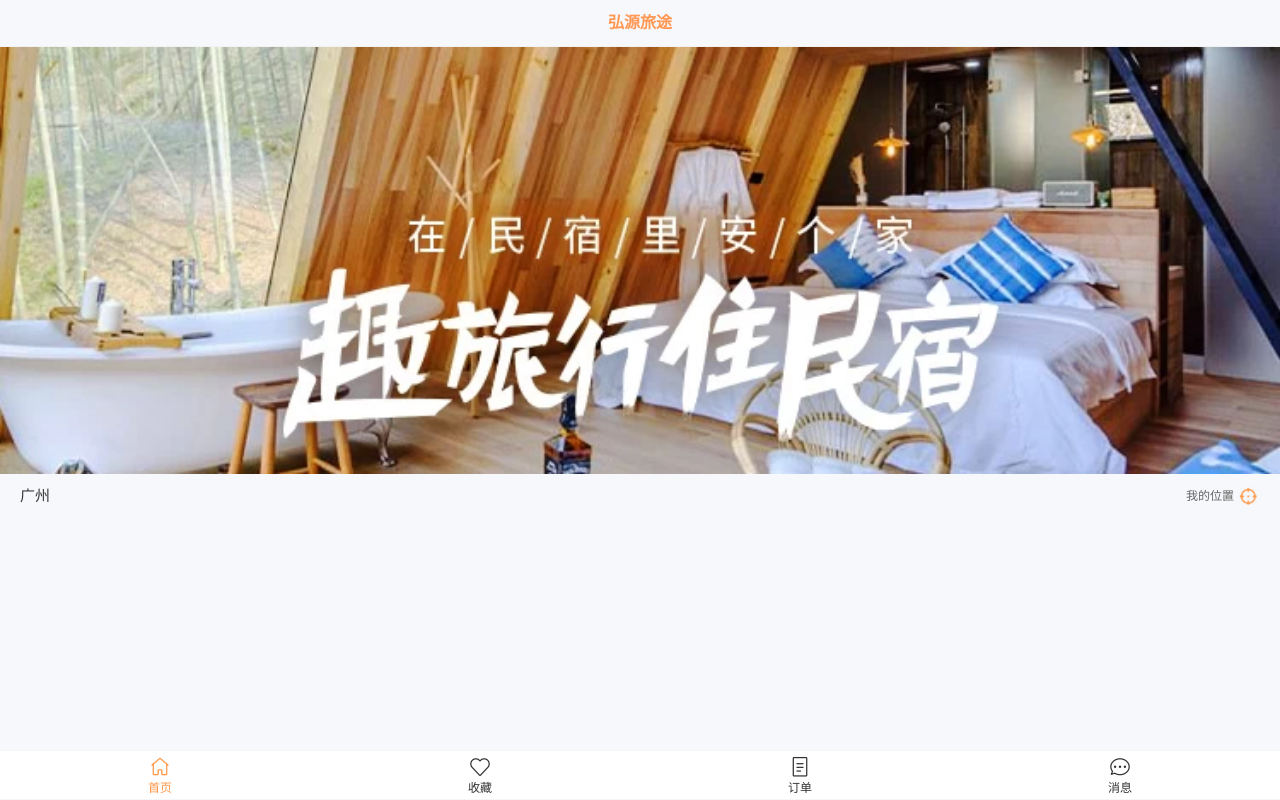
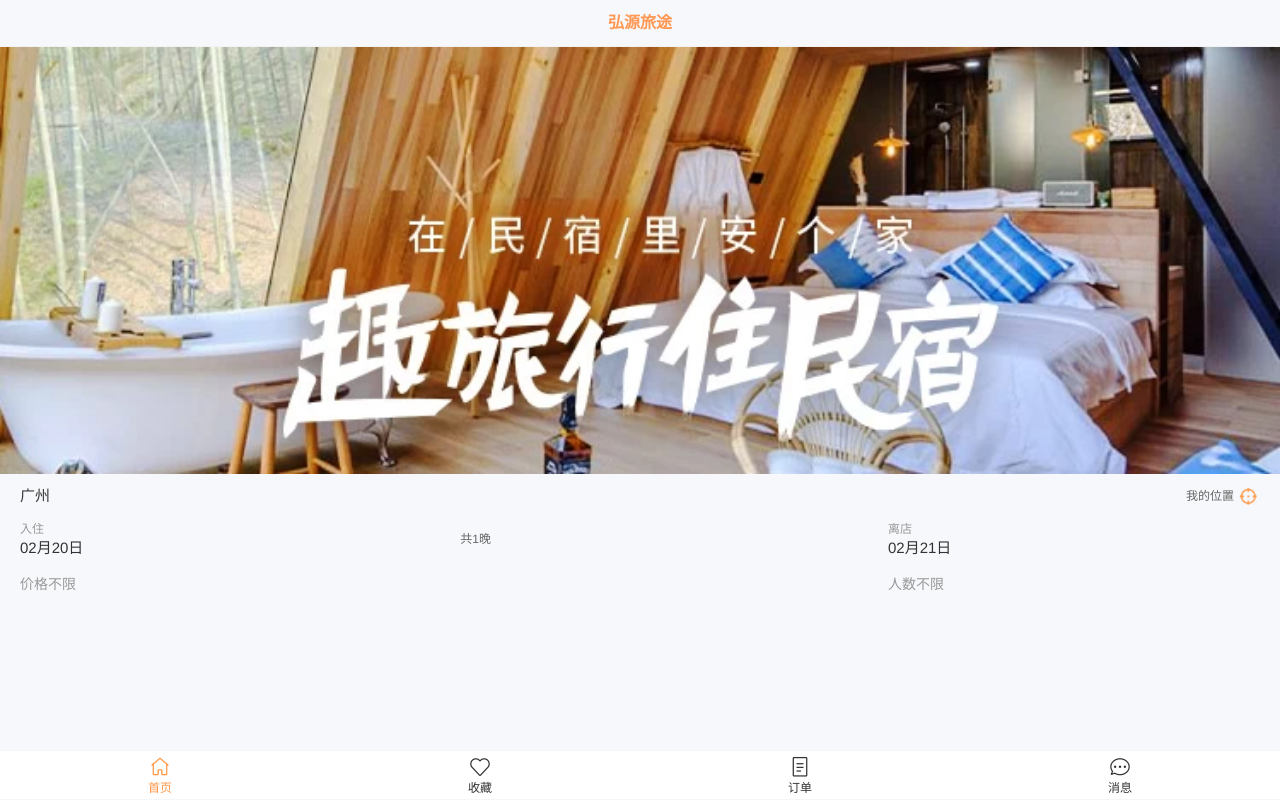
Before and after one commit to chushuang-github/trip-front-webapp, a Vue app: page /#/home in a window 1280 px wide. Built offline with nearby package versions, Linux system fonts and the light colour scheme.

Commit message:
ADD:入住日期计算

```diff
--- a/package.json
+++ b/package.json
@@ -9,6 +9,7 @@
   },
   "dependencies": {
     "axios": "^1.3.3",
+    "dayjs": "^1.11.7",
     "normalize.css": "^8.0.1",
     "pinia": "^2.0.30",
     "vant": "^4.0.10",
--- /dev/null
+++ b/src/utils/format_date.js
@@ -0,0 +1,11 @@
+import dayjs from "dayjs";
+
+// 格式化日期
+export function formatMonthDay(date) {
+  return dayjs(date).format("MM月DD日")
+}
+
+// 计算两个日期之间差多少天 (使用dayjs库里面的方法)
+export function getDiffDays(startDate, endDate) {
+  return dayjs(endDate).diff(startDate, "day")
+}
--- a/src/views/home/cpns/home-search-box.vue
+++ b/src/views/home/cpns/home-search-box.vue
@@ -1,4 +1,6 @@
 <template>
+  <div class="search-box">
+    <!-- 我的位置 -->
     <div class="location">
       <div class="city" @click="cityClick">{{ currentCity.cityName }}</div>
       <div class="position" @click="positionOnClick">
@@ -6,12 +8,49 @@
         <img src="@/assets/img/home/icon_location.png" alt="">
       </div>
     </div>
+
+    <!-- 日期范围 -->
+    <div class="section date-range" @click="showCalendar = true">
+      <div class="start">
+        <div class="date">
+          <span class="tip">入住</span>
+          <span class="time">{{ startDate }}</span>
+        </div>
+        <div class="stay">共{{ stayCount }}晚</div>
+      </div>
+      <div class="end">
+        <div class="date">
+          <span class="tip">离店</span>
+          <span class="time">{{ endDate }}</span>
+        </div>
+      </div>
+    </div>
+
+    <!-- 价格/人数 -->
+    <div class="section price-counter">
+      <div class="start">价格不限</div>
+      <div class="end">人数不限</div>
+    </div>
+
+    <!-- 日期选择弹窗 -->
+    <van-calendar
+      v-model:show="showCalendar"
+      type="range"
+      color="#ff9854"
+      :formatter="formatter"
+      :round="false"
+      :show-confirm="false"
+      @confirm="onConfirm"
+    />
+  </div>
 </template>
 
 <script setup>
+import { ref } from "vue"
 import { useRouter } from "vue-router"
 import { storeToRefs } from "pinia";
-import useCityStore from '@/store/modules/city'
+import useCityStore from "@/store/modules/city"
+import { formatMonthDay, getDiffDays } from "@/utils/format_date"
 
 const router = useRouter()
 const cityStore = useCityStore()
@@ -32,9 +71,39 @@ const positionOnClick = () => {
     console.log(err)
   })
 }
+
+// 日期范围处理
+const nowDate = new Date() // 当前日期
+const newDate = new Date()
+newDate.setDate(nowDate.getDate() + 1) // 当前日期的后一天
+const startDate = ref(formatMonthDay(nowDate))
+const endDate = ref(formatMonthDay(newDate))
+const stayCount = ref(getDiffDays(nowDate, newDate))
+
+// 日期弹窗
+const showCalendar = ref(false)
+const formatter = (day) => {
+  if (day.type === 'start') {
+    day.bottomInfo = '入住'
+  } else if (day.type === 'end') {
+    day.bottomInfo = '离店'
+  }
+  return day
+}
+const onConfirm = (value) => {
+  const selectStartDate = value[0]
+  const selectEndDate = value[1]
+  startDate.value = formatMonthDay(selectStartDate)
+  endDate.value = formatMonthDay(selectEndDate)
+  stayCount.value = getDiffDays(selectStartDate, selectEndDate)
+  showCalendar.value = false
+}
+
 </script>
 
 <style lang="less" scoped>
+.search-box {
+  --van-calendar-popup-height: 100%;
   .location {
     display: flex;
     align-items: center;
@@ -62,4 +131,56 @@ const positionOnClick = () => {
       }
     }
   }
+
+  .section {
+    display: flex;
+    flex-wrap: wrap;
+    align-items: center;
+    padding: 0 20px;
+    color: #999;
+
+    .start {
+      flex: 1;
+      display: flex;
+      height: 44px;
+      align-items: center;
+    }
+
+    .end {
+      min-width: 30%;
+      padding-left: 20px;
+    }
+
+    .date {
+      display: flex;
+      flex-direction: column;
+
+      .tip {
+        font-size: 12px;
+        color: #999;
+      }
+
+      .time {
+        margin-top: 3px;
+        color: #333;
+        font-size: 15px;
+        font-weight: 500;
+      }
+    }
+  }
+
+  .date-range {
+    height: 44px;
+    .stay {
+      flex: 1;
+      text-align: center;
+      font-size: 12px;
+      color: #666;
+    }
+  }
+
+  .price-counter {
+    height: 44px;
+  }
+}
 </style>
```
Lines whose indentation alone changed are shown as unchanged.
